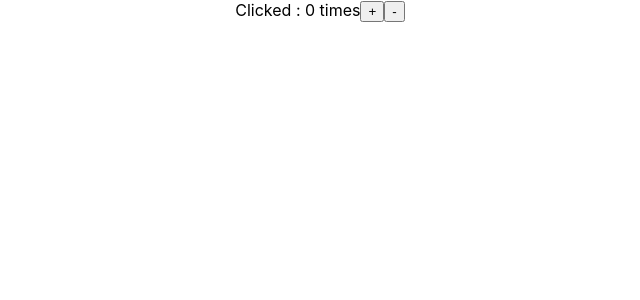
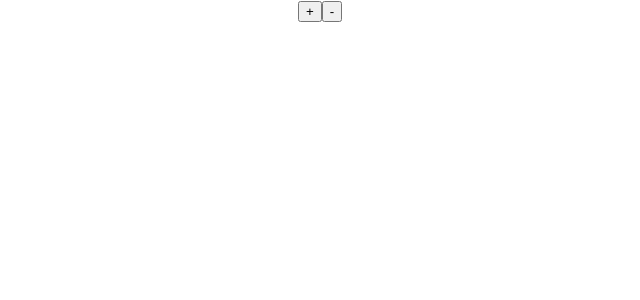
Before and after one commit to kwonyongjun1/Front-end-curriculum, a React (Create React App) app in the folder React/react-redux-app/: page / in a window 1280 px wide. Shown: the top 300 px of the page, without its empty margins (320-960 px from the left). Built offline with nearby package versions, Linux system fonts and the light colour scheme.

Commit message:
feat: combineReducers

```diff
--- a/React/react-redux-app/src/App.tsx
+++ b/React/react-redux-app/src/App.tsx
@@ -2,7 +2,7 @@ import React from 'react';
 import './App.css';
 
 type Props = {
-  value : number;
+  value : any;
   onIncrement: () => void;
   onDecrement: () => void;
 }
@@ -10,7 +10,7 @@ type Props = {
 function App({value, onIncrement, onDecrement} : Props) {
   return (
     <div className="App">
-      Clicked : {value} times
+      {/* Clicked : {value} times */}
       <button onClick={onIncrement}>
         +
       </button>
--- a/React/react-redux-app/src/index.tsx
+++ b/React/react-redux-app/src/index.tsx
@@ -4,13 +4,21 @@ import './index.css';
 import App from './App';
 import reportWebVitals from './reportWebVitals';
 import { createStore } from 'redux';
-import counter from './reducer'
-
+import rootReducer from './reducer'
+import counter from './reducer/counter'
 const root = ReactDOM.createRoot(
   document.getElementById('root') as HTMLElement
 );
 
-const store = createStore(counter);
+const store = createStore(rootReducer);
+
+store.dispatch({
+  type: "ADD_TODO",
+  text: "USE REDUX"
+})
+
+console.log("check", store.getState());
+
 const render = () => root.render(
   <React.StrictMode>
     <App
--- /dev/null
+++ b/React/react-redux-app/src/reducer/counter.tsx
@@ -0,0 +1,16 @@
+interface Action{
+    type: string;
+}
+
+const counter = (state=0, action:Action) =>{
+    switch(action.type){
+        case "INCREMENT" :
+            return state + 1;
+        case "DECREMENT" :
+            return state - 1;
+        default:
+            return state;
+    }
+}
+
+export default counter;
--- a/React/react-redux-app/src/reducer/index.tsx
+++ b/React/react-redux-app/src/reducer/index.tsx
@@ -1,12 +1,9 @@
-const counter = (state=0, action:{type : string}) =>{
-    switch(action.type){
-        case "INCREMENT" :
-            return state + 1;
-        case "DECREMENT" :
-            return state - 1;
-        default:
-            return state;
-    }
-}
+import {combineReducers} from "redux"
+import counter from './counter'
+import todos from './todos'
 
-export default counter;
+const rootReducer = combineReducers({
+    counter,todos
+})
+
+export default rootReducer
--- /dev/null
+++ b/React/react-redux-app/src/reducer/todos.tsx
@@ -0,0 +1,20 @@
+enum ActionType {
+    ADD_TODO = "ADD_TODO",
+    DELETE_TODO= "DELETE_TODO"
+}
+
+interface Action{
+    type: ActionType;
+    text: string
+}
+
+const todos = (state=[], action:Action) =>{
+    switch(action.type){
+        case "ADD_TODO" :
+            return [...state, action.text];
+        default:
+            return state;
+    }
+}
+
+export default todos;
```
